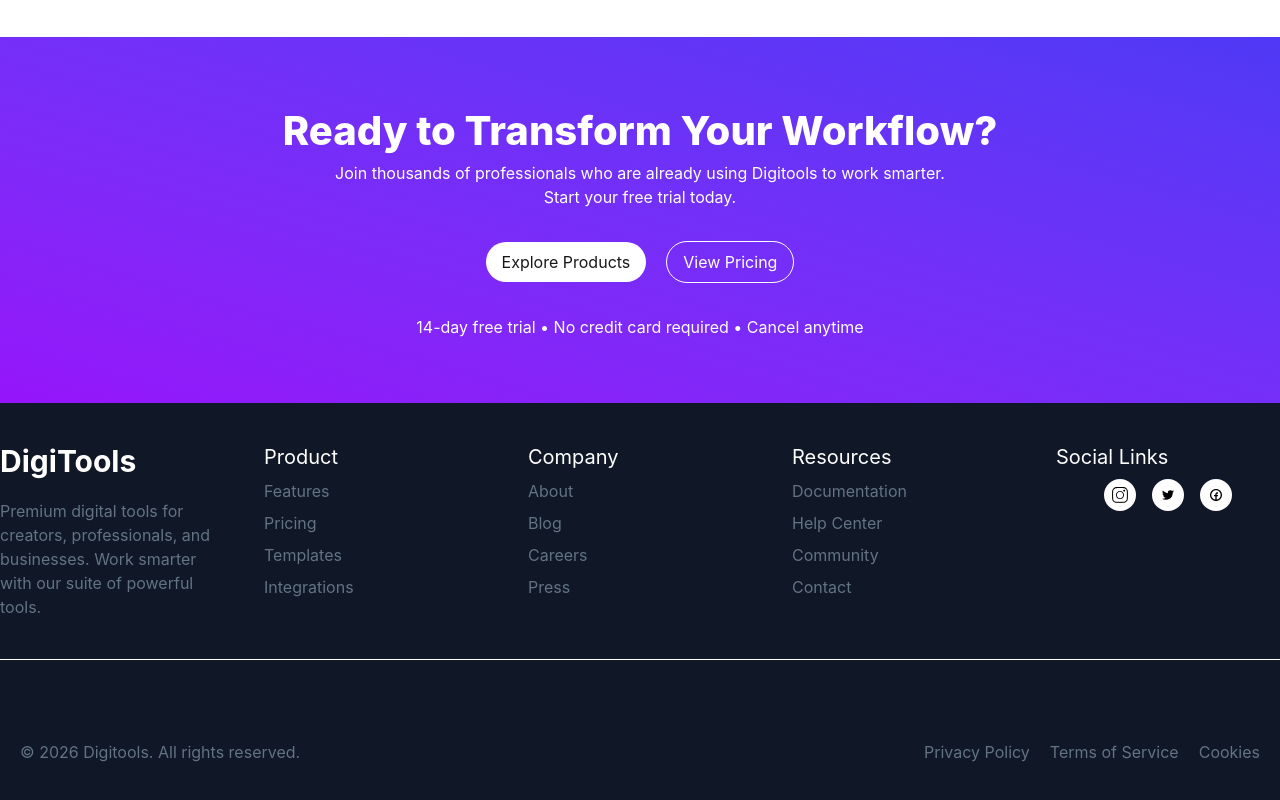
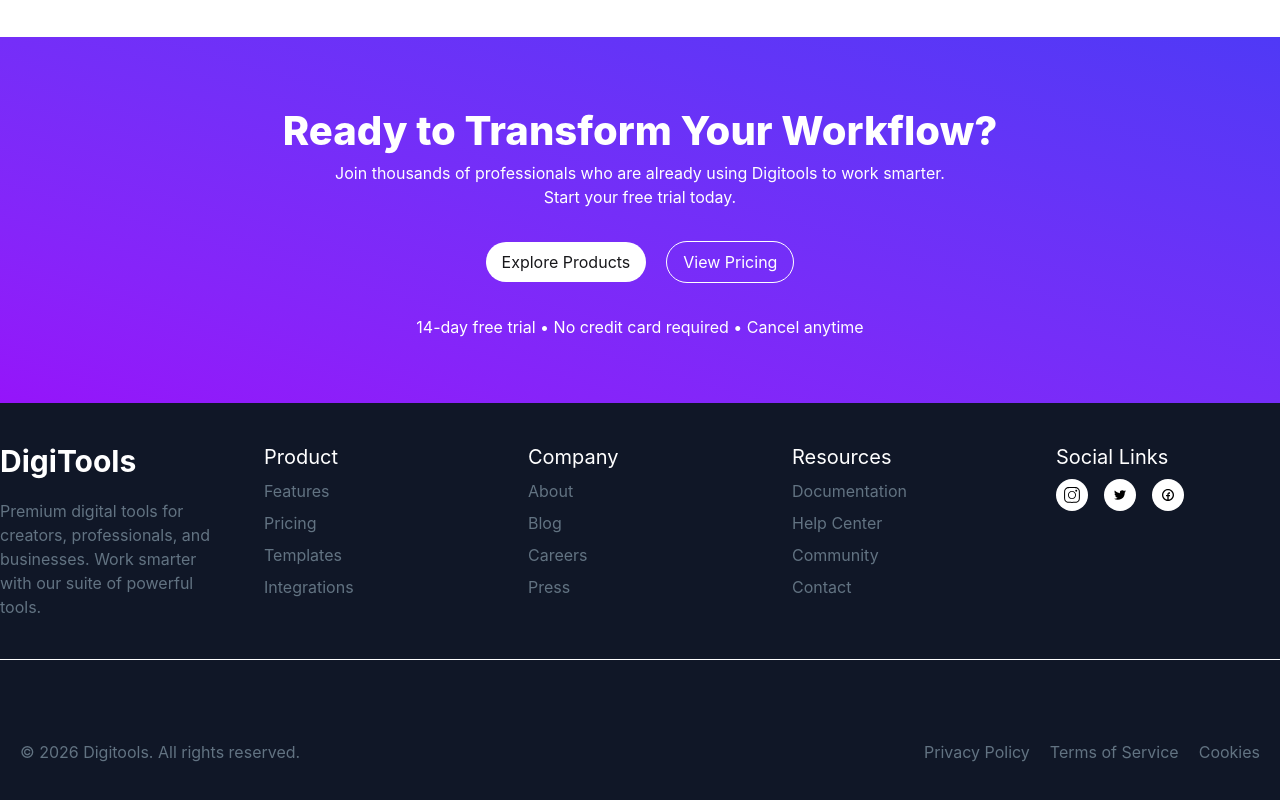
Before and after one commit to puskor/Digitools, a React (Vite) app: page / in a window 1280 px wide. Shown: the part 3800-4600 px from the top of the page. Built offline with nearby package versions, Linux system fonts and the light colour scheme.

Commit message:
all done

```diff
--- a/src/components/footer/DownFooter.jsx
+++ b/src/components/footer/DownFooter.jsx
@@ -33,8 +33,8 @@ const DownFooter = () => {
                         <p>Contact</p>
                     </div>
                     <div className='space-y-2 text-[#627382]'>
-                        <h2 className='text-xl text-white'>Social Links</h2>
-                        <div className='flex gap-4 items-center justify-center'>
+                        <h2 className='text-xl text-white '>Social Links</h2>
+                        <div className='flex gap-4 items-center justify-center md:justify-start'>
                             <div className='bg-white p-2 rounded-full'>
                                 <SlSocialInstagram className='text-black' />
                             </div>
```
